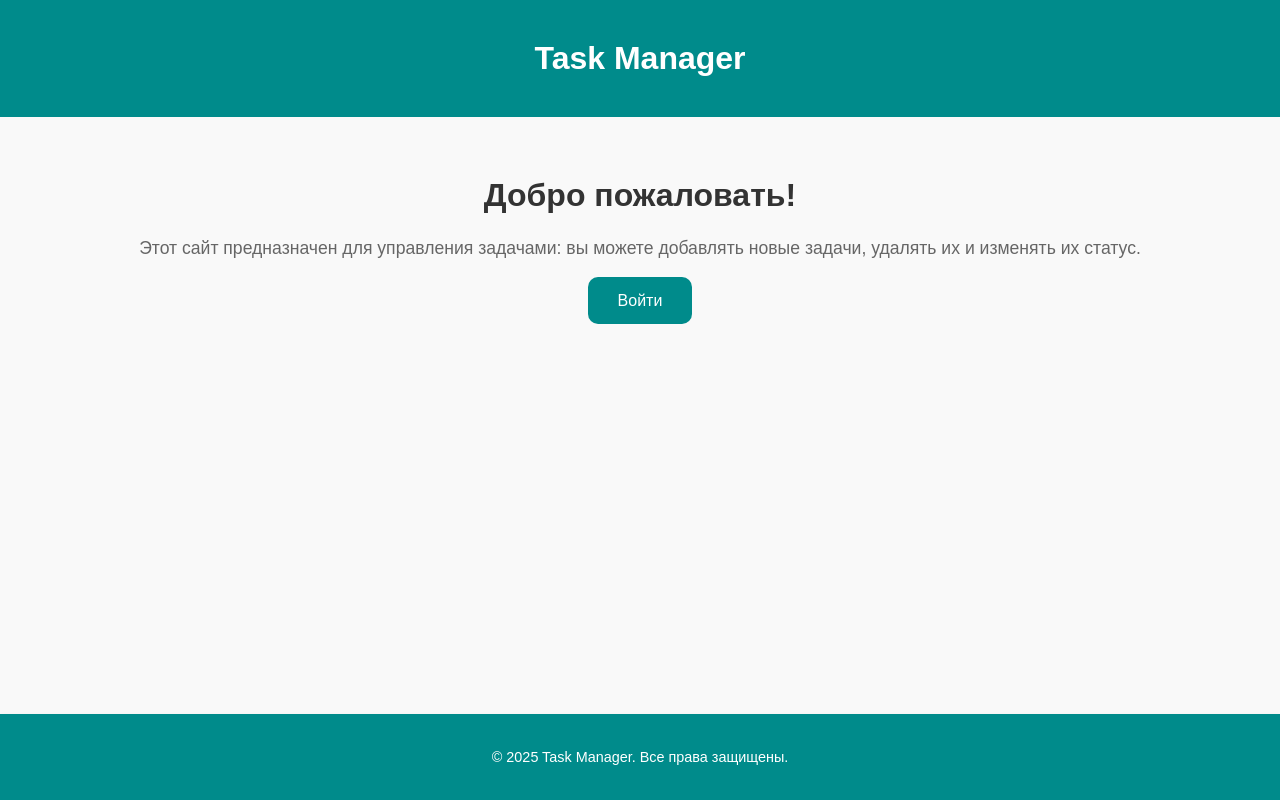
After one commit to Danya-Oleksuk/task-site, a Django app: page / in a window 1280 px wide. The commit adds this page. Run offline with Django 5.2, Linux system fonts and the light colour scheme.

Commit message:
added logining and working with session

```diff
--- /dev/null
+++ b/static/style.css
@@ -0,0 +1,75 @@
+* {
+    margin: 0;
+    padding: 0;
+    box-sizing: border-box;
+    font-family: Arial, sans-serif;
+}
+
+.container {
+    width: 90%;
+    max-width: 1200px;
+    margin: 0 auto;
+    padding: 20px;
+}
+
+.header-footer {
+    background-color: #008B8B;
+    color: white;
+    text-align: center;
+    box-shadow: 0 2px 4px rgba(0, 0, 0, 0.1);
+}
+
+html, body {
+    height: 100%;
+}
+
+body {
+    display: flex;
+    flex-direction: column;
+    min-height: 100%;
+}
+
+header {
+    padding: 20px 0;
+}
+
+main {
+    flex-grow: 1;
+    background-color: #f9f9f9;
+    padding: 40px 0;
+    text-align: center;
+}
+
+main h2 {
+    margin-bottom: 20px;
+    font-size: 2em;
+    color: #333;
+}
+
+main p {
+    margin-bottom: 30px;
+    color: #666;
+    font-size: 1.1em;
+    line-height: 1.6;
+}
+
+.btn {
+    background-color: #008B8B;
+    color: white;
+    padding: 15px 30px;
+    text-decoration: none;
+    border-radius: 10px;
+    transition: background-color 0.3s ease;
+}
+
+.btn:hover {
+    background-color: #20B2AA;
+}
+
+footer {
+    padding: 15px 0;
+    background-color: #008B8B;
+    color: white;
+    text-align: center;
+    font-size: 0.9em;
+}
--- /dev/null
+++ b/task_app/urls.py
@@ -0,0 +1,6 @@
+from django.http import HttpResponse
+from django.urls import path
+
+urlpatterns = [
+    path('tasks/', lambda request: HttpResponse('Good tasks'))
+]
--- a/task_site/urls.py
+++ b/task_site/urls.py
@@ -1,22 +1,9 @@
-"""
-URL configuration for task_site project.
-
-The `urlpatterns` list routes URLs to views. For more information please see:
-    https://docs.djangoproject.com/en/5.2/topics/http/urls/
-Examples:
-Function views
-    1. Add an import:  from my_app import views
-    2. Add a URL to urlpatterns:  path('', views.home, name='home')
-Class-based views
-    1. Add an import:  from other_app.views import Home
-    2. Add a URL to urlpatterns:  path('', Home.as_view(), name='home')
-Including another URLconf
-    1. Import the include() function: from django.urls import include, path
-    2. Add a URL to urlpatterns:  path('blog/', include('blog.urls'))
-"""
 from django.contrib import admin
-from django.urls import path
+from django.urls import path, include
 
 urlpatterns = [
     path('admin/', admin.site.urls),
+
+    path('', include('user_app.urls')),
+    path('', include('task_app.urls')),
 ]
--- a/templates/base.html
+++ b/templates/base.html
@@ -1 +1,32 @@
-<h1>Base html is working!</h1>
+<!DOCTYPE html>
+<html lang="ru">
+<head>
+    {% load static %}
+    <meta charset="UTF-8" />
+    <meta name="viewport" content="width=device-width, initial-scale=1.0" />
+    <title>{{ title }}</title>
+
+    {% block style %}
+    {% endblock %}
+</head>
+<body>
+
+     <header class="header-footer">
+        <div class="container">
+            <h1>Task Manager</h1>
+        </div>
+    </header>
+
+    <main>
+        {% block content %}
+        {% endblock %}
+    </main>
+
+     <footer class="header-footer">
+        <div class="container">
+            <p>&copy; 2025 Task Manager. Все права защищены.</p>
+        </div>
+    </footer>
+
+</body>
+</html>
--- /dev/null
+++ b/templates/main_page.html
@@ -0,0 +1,16 @@
+{% extends 'base.html' %}
+{% load static %}
+
+
+{% block style %}
+    <link rel="stylesheet" href="{% static 'style.css' %}" />
+{% endblock %}
+
+{% block content %}
+            <div class="container">
+            <h2>Добро пожаловать!</h2>
+
+            <p>Этот сайт предназначен для управления задачами: вы можете добавлять новые задачи, удалять их и изменять их статус.</p>
+            <a href="{% url 'user_app:user_login' %}" class="btn">Войти</a>
+        </div>
+{% endblock %}
--- /dev/null
+++ b/user_app/database.py
@@ -0,0 +1,22 @@
+import os
+from dotenv import load_dotenv
+
+import asyncpg
+
+load_dotenv()
+DB_CONFIG = {
+    "user": os.getenv("DB_USER"),
+    "password": os.getenv("DB_PASSWORD"),
+    "database": os.getenv("DB_NAME"),
+    "host": os.getenv("DB_HOST"),
+}
+
+async def is_user_in_database(telegram_id: int):
+    conn = await asyncpg.connect(**DB_CONFIG)
+    user_exists = await conn.fetchval('SELECT 1 FROM users WHERE telegram_id = $1', telegram_id)
+    return bool(user_exists)
+
+async def get_user_profile(user_id: int):
+    conn = await asyncpg.connect(**DB_CONFIG)
+    result = await conn.fetchrow('SELECT telegram_id, unique_key FROM users WHERE telegram_id = $1', user_id)
+    return result
--- /dev/null
+++ b/user_app/templates/user_app/user_tasks.html
@@ -0,0 +1,2 @@
+<h1>test</h1>
+{{ data }}
--- /dev/null
+++ b/user_app/urls.py
@@ -0,0 +1,11 @@
+from django.urls import path
+
+from .views import MainPageView, user_login, user_tasks
+
+
+app_name = 'user_app'
+urlpatterns = [
+    path('', MainPageView.as_view(), name='main_page'),
+    path('user/login/', user_login, name='user_login'),
+    path('user/tasks/', user_tasks, name='user_tasks'),
+]
--- a/user_app/views.py
+++ b/user_app/views.py
@@ -1,3 +1,47 @@
-from django.shortcuts import render
+from asgiref.sync import sync_to_async
+from django.shortcuts import render, redirect
+from django.views.generic import TemplateView
 
-# Create your views here.
+from .forms import LoginForm
+
+from .database import is_user_in_database, get_user_profile
+
+class MainPageView(TemplateView):
+    template_name = 'main_page.html'
+
+    def get_context_data(self, **kwargs):
+        context = super(MainPageView, self).get_context_data(**kwargs)
+        context['title'] = 'Task manager'
+        return context
+
+async def user_login(request):
+    error_message = None
+
+    if request.method == 'POST':
+        form = LoginForm(request.POST)
+
+        if form.is_valid():
+            username = int(form.cleaned_data['username'])
+            password = form.cleaned_data['password']
+
+            if await is_user_in_database(username):
+                data = await get_user_profile(username)
+
+                if data[0] == username and data[1] == password:
+                    await sync_to_async(request.session.__setitem__)('user_id', username)
+                    return redirect('/user/tasks')
+                else:
+                    error_message = 'Пароль не верен'
+            else:
+                error_message = 'Логин не существует'
+    else:
+        form = LoginForm()
+    return render(request, 'user_app/user_login.html', {'form': form,
+                                                                            'error_message': error_message})
+
+def user_tasks(request):
+    if not request.session.get('user_id'):
+        return redirect('/user/login')
+
+    data = ''
+    return render(request, 'user_app/user_tasks.html', context={"data":data})
```
Also changed, not shown: static/form.css (added, +56 -0 lines), task_site/settings.py (+7 -0 lines), user_app/forms.py (added, +8 -0 lines), user_app/templates/user_app/user_login.html (added, +29 -0 lines).
